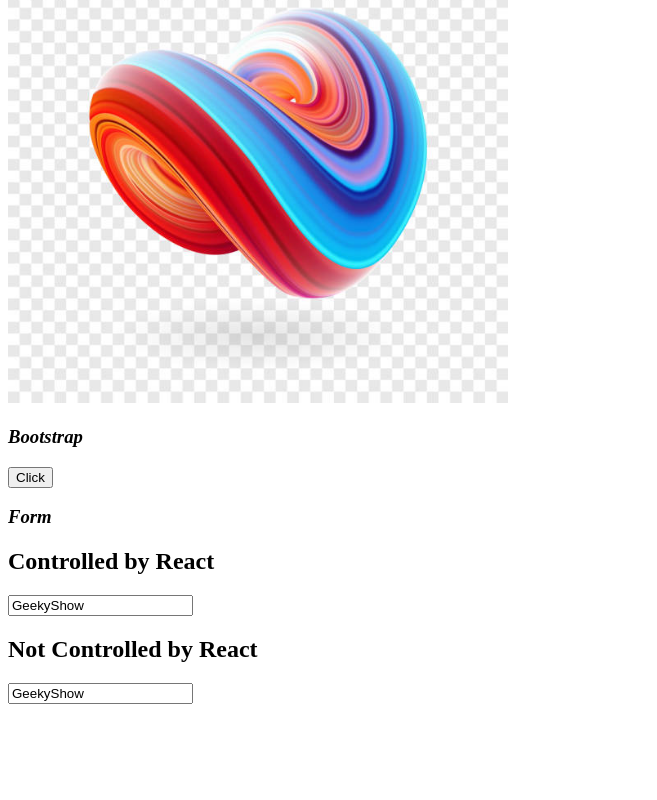
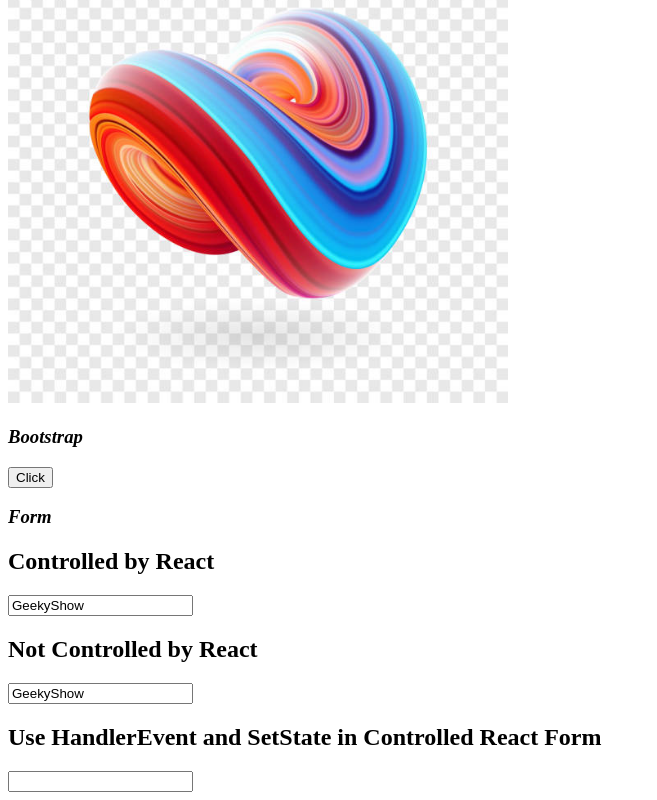
Before and after one commit to Raghav-Verma25/React-js, a React (Create React App) app: page / in a window 1280 px wide. Shown: the part 1753-2553 px from the top of the page, without its empty margins (0-657 px from the left). Before the commit the page ends 2465 px from the top, so only its background shows below. Built offline with nearby package versions, Linux system fonts and the light colour scheme.

Commit message:
HandleEvent and SetState in React form

```diff
--- a/public/index.html
+++ b/public/index.html
@@ -56,6 +56,7 @@
     <div id="form-1"></div>
     <h2>Not Controlled by React</h2>
     <input type="text" Value="GeekyShow"/>
+    <div id="form-2"></div>
 
 
   </body>
--- /dev/null
+++ b/src/Form/HandlerEventInForm.js
@@ -0,0 +1,22 @@
+import React, { Component } from 'react'
+
+export default class HandlerEventInForm extends Component {
+
+    state ={
+        value : ""
+    };
+    handlerChange = e =>{
+        this.setState({value : e.target.value.toUpperCase().substring(0,10)});
+    };
+
+  render() {
+    return (
+      <div>
+         <form>
+        <h2>Use HandlerEvent and SetState in Controlled React Form </h2>
+        <input type="text" value={this.state.value} onChange={this.handlerChange}/>
+        </form>
+      </div>
+    )
+  }
+}
--- a/src/index.js
+++ b/src/index.js
@@ -27,6 +27,7 @@ import InsertImage from "./GeekyShow/Styling Component/InsertImage"
 import InsertImageInsideSRC from "./InsertImageInsideSRC"
 import Button from "./BootStrap5/Button"
 import Form from "./Form/Form"
+import HandlerEventInForm from "./Form/HandlerEventInForm";
 
 //Using component
 
@@ -61,3 +62,4 @@ ReactDOM.render(<UpdateState /> , document.getElementById("update-root-5"));
  ReactDOM.render(<InsertImageInsideSRC /> , document.getElementById("image-2"))
  ReactDOM.render(<Button /> , document.getElementById("boot-1") )
  ReactDOM.render(<Form/> , document.getElementById("form-1"))
+ ReactDOM.render(<HandlerEventInForm/> , document.getElementById("form-2"))
```
